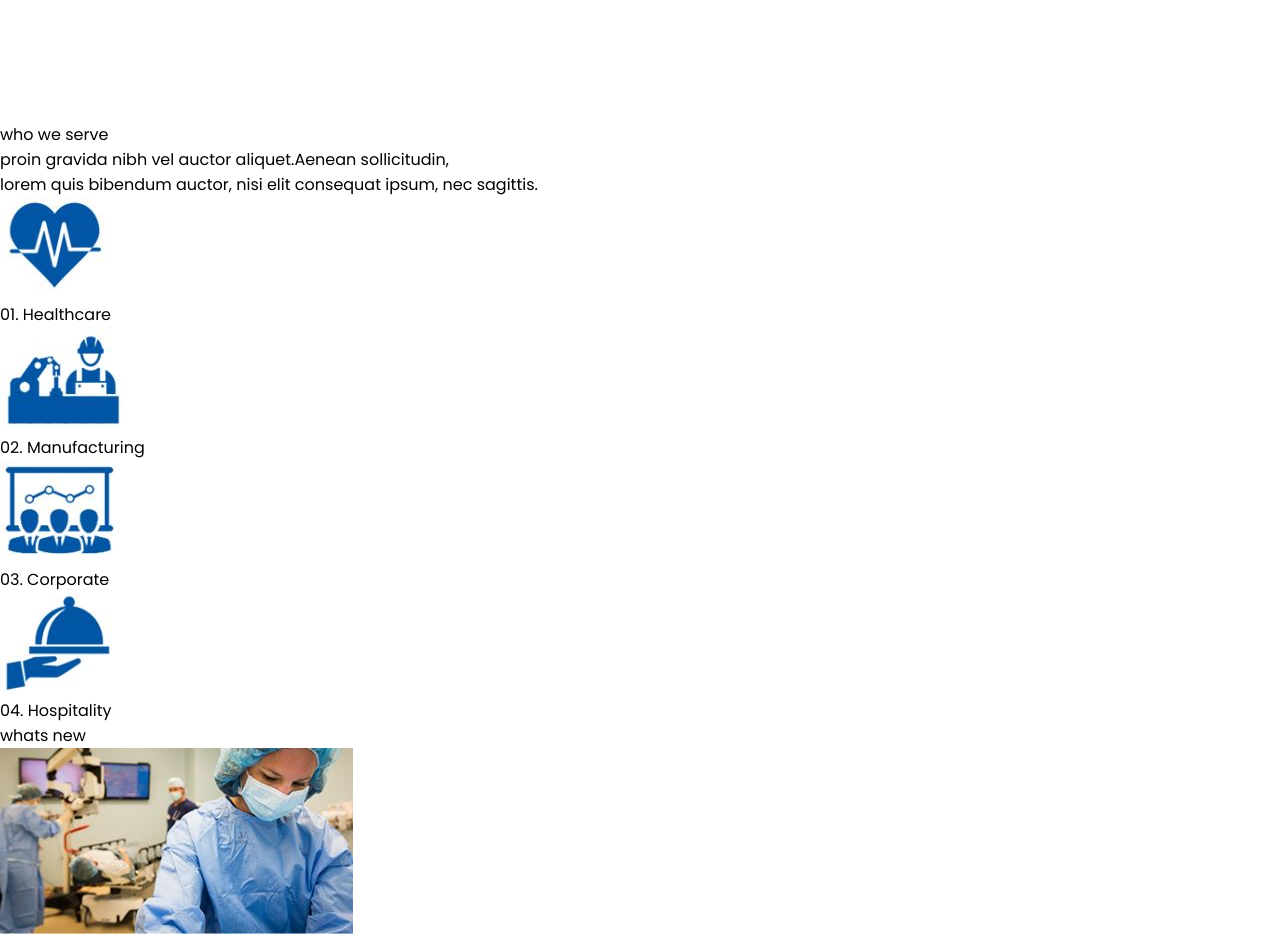
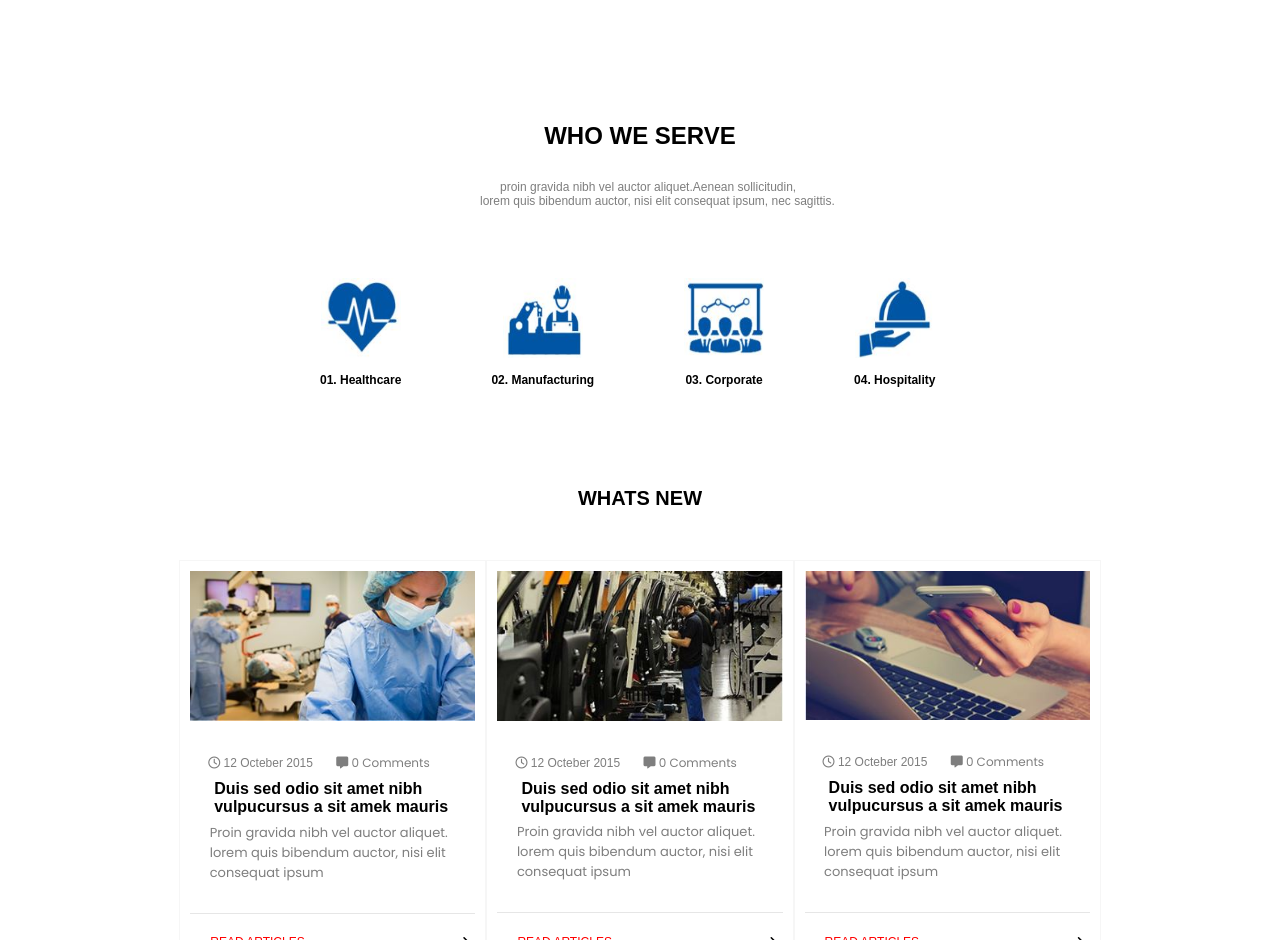
Before and after one commit to leonardberisha/PWWW22-23_Gr12, a plain HTML site: page index.html in a window 1280 px wide. Shown: the part 1860-2800 px from the top of the page. Drawn offline with Linux system fonts and the light colour scheme.

Commit message:
kodi ne CSS per pjesen e webfaqes WHATS NEW.

```diff
--- a/style.css
+++ b/style.css
@@ -246,3 +246,148 @@ margin-bottom: 30px;
 	font-family: sans-serif;
 	font-weight: normal;
 }
+
+/*kodi ne CSS per pjesen who we serve ne webfaqe*/
+.serve{
+width: 100%;
+
+}
+.serve article{
+	display: flex;
+	align-items: center;
+	flex-direction: row;
+	gap: 50px;
+	margin-top: 50px;
+	margin-left: 300px;
+
+}
+.serve #p3{
+	font-size: 24px;
+    font-family: sans-serif;
+    font-weight: 700;
+    text-align: center;
+    text-transform: uppercase;
+}
+.serve .p4{
+	font-family: sans-serif;
+	font-size: 12px;
+    width: 380px;
+    margin-top: 30px;
+    margin-left: 500px;
+    color: #7E7E7E;
+}
+.serve .p5{
+	font-family: sans-serif;
+	font-size: 12px;
+    width: 450px;
+    margin-left: 480px;
+    color: #7E7E7E;
+}
+.serve article figure{
+	padding: 20px;
+	display: flex;
+	align-items: center;
+	flex-direction: column;
+}
+.serve article figure img{
+	width: 80px;
+	height: 80px;
+}
+.serve article figure figcaption{
+	font-size: 12px;
+	font-family: sans-serif;
+	font-weight: 700;
+	margin-top: 15px;
+}
+/*kodi ne CSS per pjesen e webfaqes WHATS NEW*/
+
+.whats-new .whats{
+	font-size: 20px;
+	font-family: sans-serif;
+	font-weight: 700;
+	text-transform: uppercase;
+	text-align: center;
+	padding-bottom: 50px;
+	padding-top: 80px;
+}
+
+}
+figure{
+	margin: 0;
+	padding: 0;
+}
+.card{
+	background: white;
+	margin-bottom: 32px;
+	padding: 0;
+}
+.card-content p{
+	padding: 0.5em 1.5em 0 1.5em;
+	font-size: 13px;
+	color:#7E7E7E;
+	margin-bottom: 30px;
+}
+.card-content .p-calendar span{
+margin-left: 20px;
+}
+.container{
+	display: flex;
+	align-items: center;
+	justify-content: center;
+}
+
+.card{
+	width: calc((100%/4) - 1%);
+	padding: 10px;
+	border: 1px solid #F6F6F6;
+
+}
+.cards{
+	display: flex;
+	justify-content:center;
+	flex-wrap:wrap ;
+}
+
+img{
+	max-width: 100%;
+}
+.card img:hover{
+	filter: saturate(200%);
+}
+.card-content .read-button{
+color: red;
+text-decoration: none;
+text-transform:uppercase;
+font-size: 12px;
+font-family: sans-serif;
+vertical-align: middle;
+margin-left: 20px;
+}
+.card-content .read-button i{
+	margin-left: 150px;
+	color: black;
+}
+.card-content{
+margin-top: 20px;
+}
+.card:hover{
+	box-shadow: 3px 3px 8px hsl(0, 0%, 80%);
+}
+.card-content .heading-1{
+	color: black;
+	font-size: 16px;
+	font-family: sans-serif;
+	font-weight: 700;
+	margin-bottom: 0;
+}
+.card-content .p-calendar{
+	color:#7E7E7E;
+	font-size: 12px;
+	font-family: sans-serif;
+	margin-bottom: 0;
+}
+.border-button{
+	border-top: 1px solid #e6e6e6;
+	padding-top:15px;
+
+}
```
